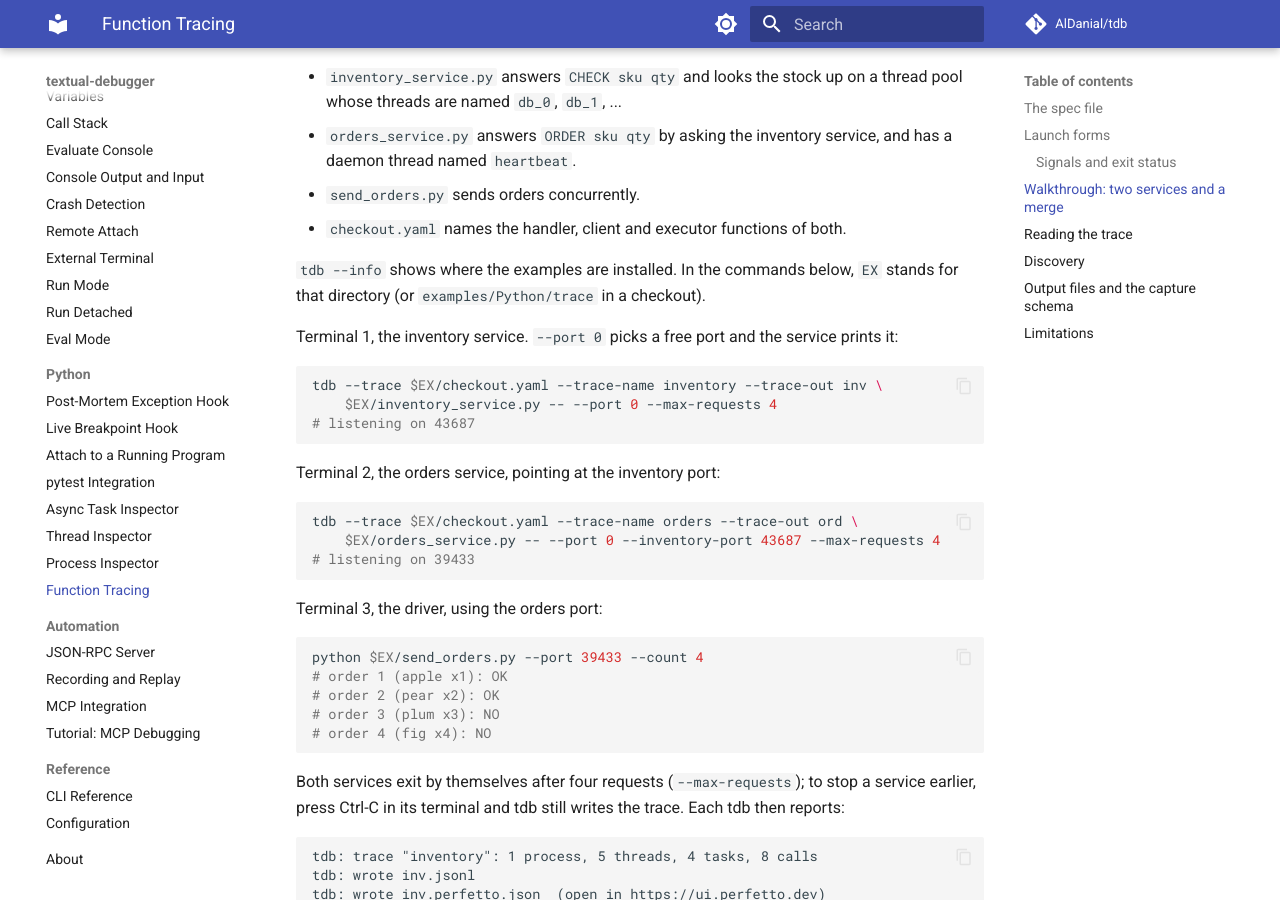
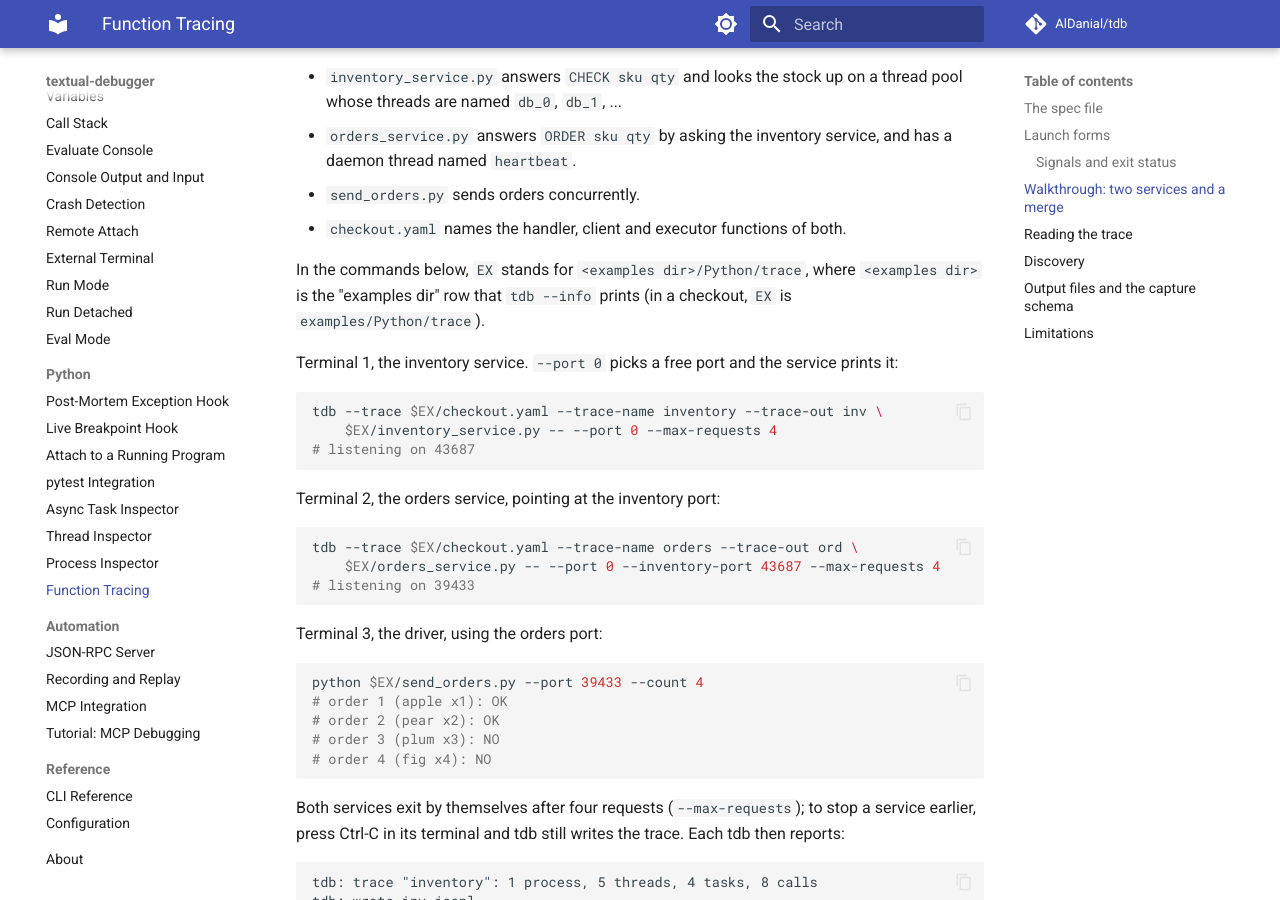
Before and after one commit to AlDanial/tdb, an MkDocs documentation site: the page built from docs/python/tracing.md, in a window 1280 px wide and 900 px high, scrolled down 2160 px. Built offline with MkDocs 1.6.1 and Material for MkDocs 9.7.7, drawn with Linux system fonts in a browser that asks for light colours; comment, search, counter and statistics services are not loaded.

Commit message:
Fix the EX definition in the tracing walkthrough
`tdb --info` prints the examples root, so EX is <examples dir>/Python/trace.

Co-Authored-By: Claude Opus 5.5 <noreply@anthropic.com>
Claude-Session: https://claude.ai/code/session_01MK66g6QvXUYiNpnTGLn8D4

```diff
--- a/docs/python/tracing.md
+++ b/docs/python/tracing.md
@@ -95,8 +95,8 @@ library only, a driver, and one spec for both:
 - `send_orders.py` sends orders concurrently.
 - `checkout.yaml` names the handler, client and executor functions of both.
 
-`tdb --info` shows where the examples are installed. In the commands below, `EX` stands for
-that directory (or `examples/Python/trace` in a checkout).
+In the commands below, `EX` stands for `<examples dir>/Python/trace`, where `<examples dir>` is
+the "examples dir" row that `tdb --info` prints (in a checkout, `EX` is `examples/Python/trace`).
 
 Terminal 1, the inventory service. `--port 0` picks a free port and the service prints it:
 
```
